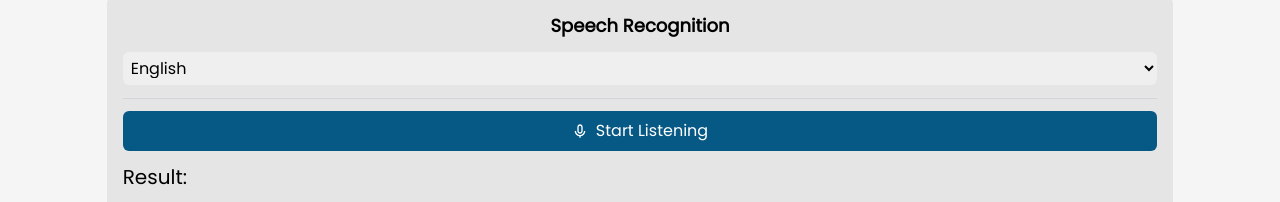
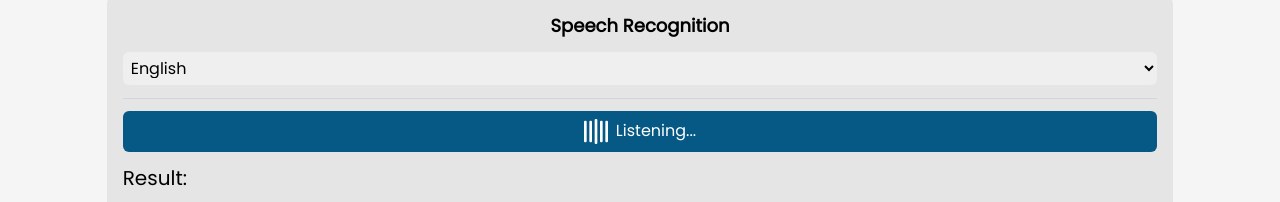
Before and after one commit to Martin853/Sound-Scribe, a React (Vite) app: page / in a window 1280 px wide. Both pictures are taken after a click on the button "Start Listening". Shown: the part 148-350 px from the top of the page. Built offline with nearby package versions, Linux system fonts and the light colour scheme.

Commit message:
Added functionality for clearing and starting and stopping the app

```diff
--- a/src/components/SpeechRecognition.jsx
+++ b/src/components/SpeechRecognition.jsx
@@ -6,6 +6,7 @@ import SoundWave from "../assets/bars.svg";
 export const SpeechRecognition = () => {
   const [language, setLanguage] = useState("en");
   const [listening, setListening] = useState(false);
+  const [result, setResult] = useState("");
 
   return (
     <div className='w-5/6 h-fit p-4 mt-4 bg-neutral-200 flex flex-col items-center rounded-lg gap-3'>
@@ -29,23 +30,40 @@ export const SpeechRecognition = () => {
       <hr className=' bg-neutral-300  w-full' style={{ height: "2px" }} />
 
       {listening && (
-        <button className='bg-sky-800 text-white w-full rounded-md p-2 flex justify-center items-center gap-2'>
+        <button
+          onClick={() => {
+            setListening(false);
+          }}
+          className='bg-sky-800 text-white w-full rounded-md p-2 flex justify-center items-center gap-2'
+        >
           <img src={SoundWave} className='w-6' />
           Listening...
         </button>
       )}
 
       {!listening && (
-        <button className='bg-sky-800 text-white w-full rounded-md p-2 flex justify-center items-center gap-2'>
+        <button
+          onClick={() => {
+            setListening(true);
+          }}
+          className='bg-sky-800 text-white w-full rounded-md p-2 flex justify-center items-center gap-2'
+        >
           <BiMicrophone />
           Start Listening
         </button>
       )}
 
       <h1 className='self-start text-xl'>Result:</h1>
-      <div className=' w-full h-36 overflow-y-auto p-4 bg-neutral-100 rounded-lg border-neutral-300 border'></div>
+      <div className=' w-full h-36 overflow-y-auto p-4 bg-neutral-100 rounded-lg border-neutral-300 border'>
+        {result}
+      </div>
       <div className='flex gap-2 w-full'>
-        <button className='bg-sky-800 text-white w-full rounded-md p-2 flex justify-center items-center gap-2 text-sm'>
+        <button
+          onClick={() => {
+            setResult("");
+          }}
+          className='bg-sky-800 text-white w-full rounded-md p-2 flex justify-center items-center gap-2 text-sm'
+        >
           <BiSolidTrashAlt />
           Clear
         </button>
```
